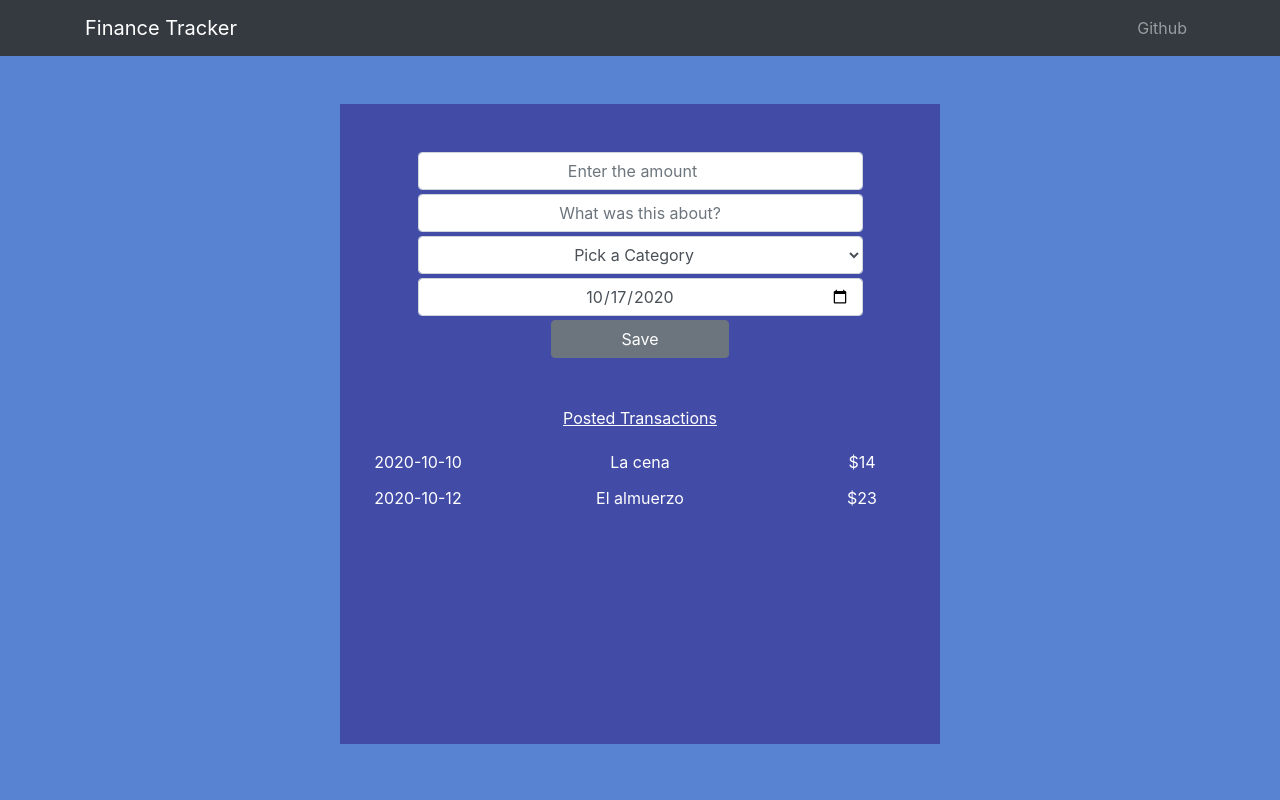
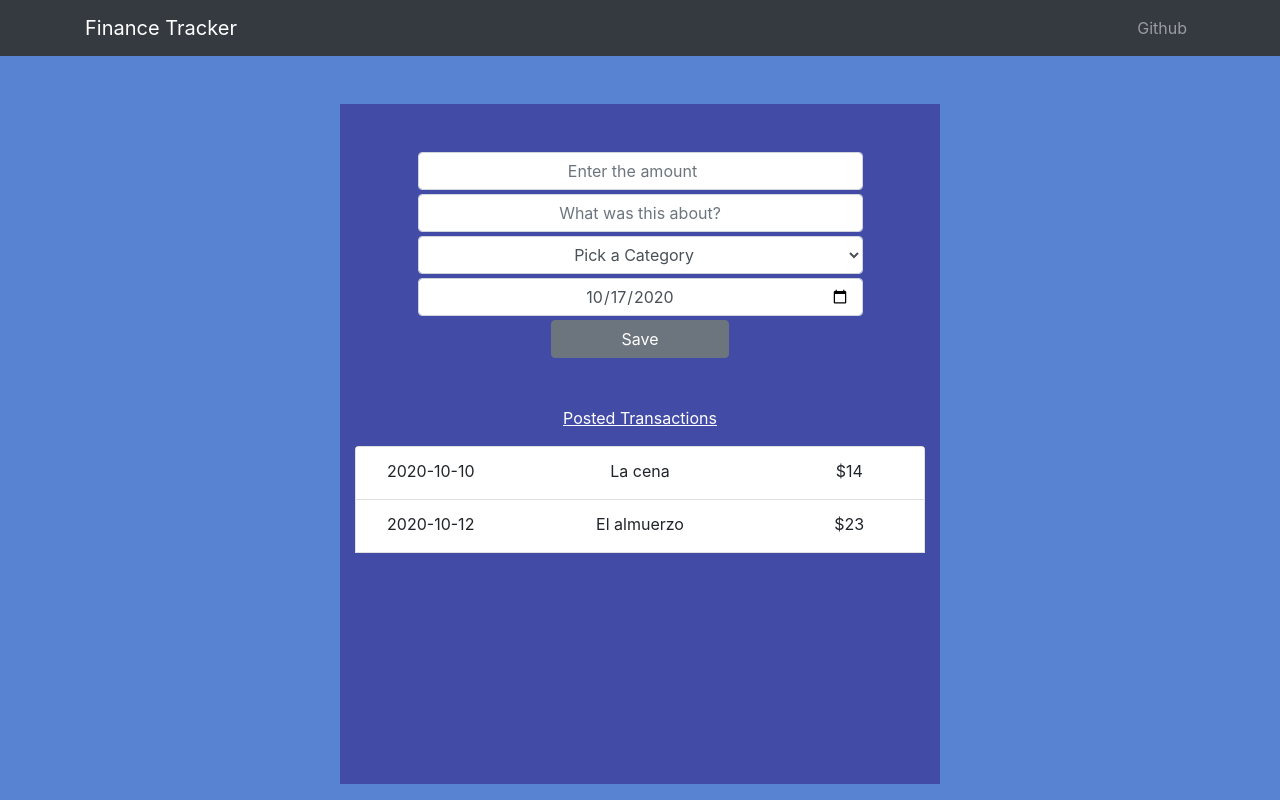
Before and after one commit to Schapagain/fin-track-server, a React (Create React App) app in the folder client/: page / in a window 1280 px wide. Built offline with nearby package versions, Linux system fonts and the light colour scheme.

Commit message:
change aesthetics

```diff
--- a/client/src/App.css
+++ b/client/src/App.css
@@ -7,24 +7,29 @@
 
 #main-panel{
   max-width: 600px;
-  height: 80vh;
+  height: 85vh;
   display: flex;
   flex-direction: column;
   background-color: rgb(66, 76, 167);
 }
 
 #transaction-list {
-  height: 100%;
+  height: 60%;
   overflow-y: auto;
   overflow-x: hidden;
+}
+
+.text-white{
   color: white;
 }
 
 input {
   text-align: center;
 }
+
 select {
   text-align-last: center;
+  text-align: center;
 }
 
 .transaction{
@@ -32,6 +37,11 @@ select {
   cursor: pointer;
 }
 
-.transaction:hover{
-  background-color: rgb(82, 91, 167);
+.fade-enter {
+  opacity: 0.01;
 }
+
+.fade-enter-active {
+  opacity: 1;
+  transition: opacity 1000ms ease-in;
+}
--- a/client/src/components/TransactionList.js
+++ b/client/src/components/TransactionList.js
@@ -1,12 +1,13 @@
 import React,{Component} from 'react';
-import { Container, Row } from 'reactstrap';
+import { Container, ListGroup, ListGroupItem, Row } from 'reactstrap';
 import {v4 as uuid} from 'uuid';
 import AddTransaction from './AddTransaction';
+import {CSSTransition, TransitionGroup} from 'react-transition-group';
 
 const Transaction = props => {
     const {transaction} = props;
     return(
-        <Row className="transaction p-1 mb-1">
+        <Row className="transaction mb-1">
             <div className="col-3">{transaction.date}</div>
             <div className="col-6">{transaction.title}</div>
             <div className="col-3">{transaction.amount}</div>
@@ -17,8 +18,8 @@ const Transaction = props => {
 class TransactionList extends Component {
     state={
         transactions: [
-            {amount: '$14',title: 'La cena',category: "Food", date: '2020-10-10'},
-            {amount: '$23',title: 'El almuerzo', category: "Education", date: '2020-10-12'}
+            {id: uuid(), amount: '$14',title: 'La cena',category: "Food", date: '2020-10-10'},
+            {id: uuid(), amount: '$23',title: 'El almuerzo', category: "Education", date: '2020-10-12'}
         ]
     }
 
@@ -34,12 +35,18 @@ class TransactionList extends Component {
                 <Row id = "add-transaction">
                     <AddTransaction handleNewTransaction={this.handleNewTransaction}/>
                 </Row>
-                <Row id="transaction-list">
-                    <div className="col-12">
-                        <p className="text-center"><u>Posted Transactions</u></p>
-                        {this.state.transactions.map(transaction => <Transaction key={uuid()} transaction={transaction}/>)}
-                    </div>
-                </Row>
+                <p className="text-center text-white"><u>Posted Transactions</u></p>
+                <ListGroup id="transaction-list" className="mb-3">
+                    <TransitionGroup>
+                        {this.state.transactions.map(transaction => (
+                            <CSSTransition key={transaction.id} timeout={500} classNames="fade">
+                                <ListGroupItem>
+                                    <Transaction transaction={transaction}/>
+                                </ListGroupItem>
+                            </CSSTransition>
+                        ))}
+                    </TransitionGroup>
+                </ListGroup>
             </Container>
         )
     }
```
